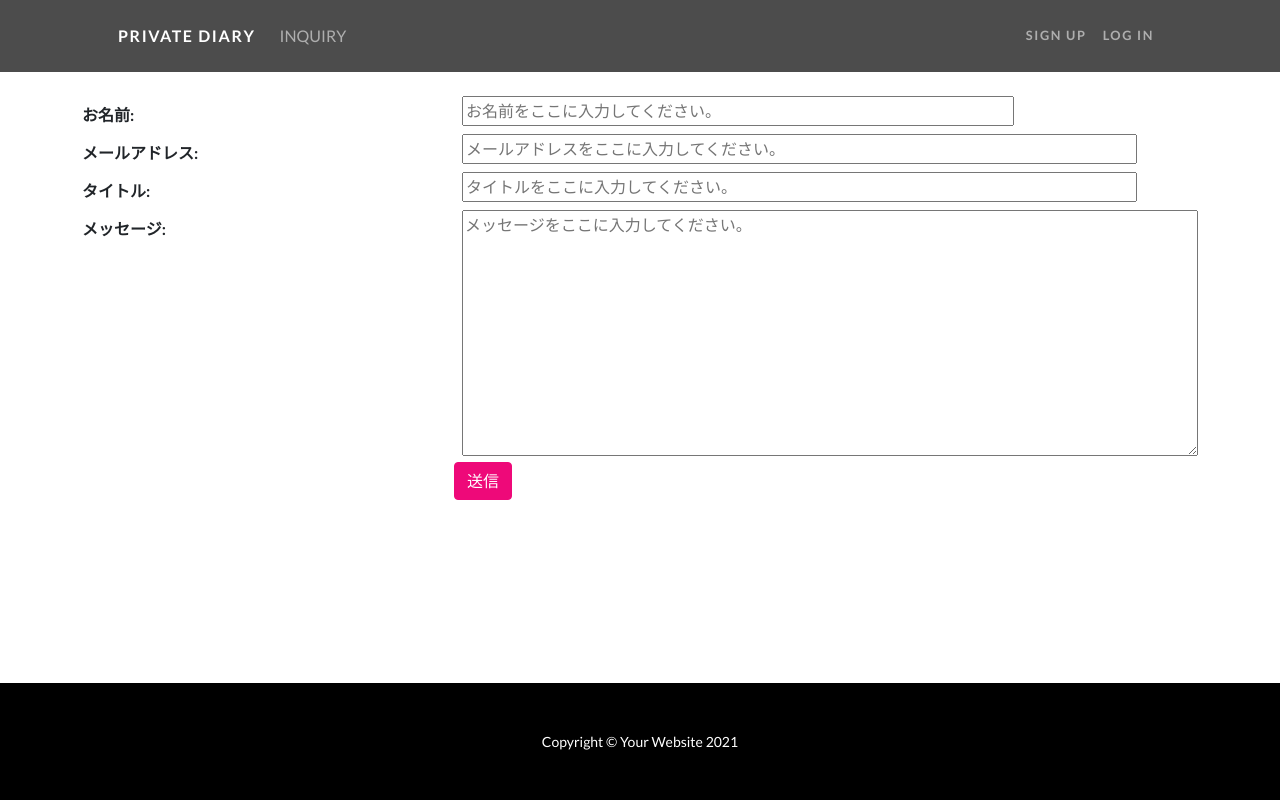
After one commit to sakata0130/private_diary, a Django app: page /inquiry/ in a window 1280 px wide. The commit adds this page. Run offline with Django 3.2, Linux system fonts and the light colour scheme; some libraries are stand-ins or nearby versions.

Commit message:
お問い合わせフォームの作成

```diff
--- /dev/null
+++ b/diary/forms.py
@@ -0,0 +1,22 @@
+from django import forms
+
+class InquiryForm(forms.Form):
+    name = forms.CharField(label='お名前', max_length=30)
+    email = forms.EmailField(label='メールアドレス')
+    title = forms.CharField(label='タイトル', max_length=30)
+    message = forms.CharField(label='メッセージ', widget=forms.Textarea)
+
+    def __init__(self, *args, **kwargs):
+        super().__init__(*args, **kwargs)
+
+        self.fields['name'].widget.attrs['class'] = 'col-9'
+        self.fields['name'].widget.attrs['placeholder'] = 'お名前をここに入力してください。'
+
+        self.fields['email'].widget.attrs['class'] = 'col-11'
+        self.fields['email'].widget.attrs['placeholder'] = 'メールアドレスをここに入力してください。'
+
+        self.fields['title'].widget.attrs['class'] = 'col-11'
+        self.fields['title'].widget.attrs['placeholder'] = 'タイトルをここに入力してください。'
+
+        self.fields['message'].widget.attrs['class'] = 'col-12'
+        self.fields['message'].widget.attrs['placeholder'] = 'メッセージをここに入力してください。'
--- a/diary/templates/diary/base.html
+++ b/diary/templates/diary/base.html
@@ -6,7 +6,7 @@
         <meta name="viewport" content="width=device-width, initial-scale=1, shrink-to-fit=no" />
         <meta name="description" content="" />
         <meta name="author" content="" />
-        <title>One Page Wonder - Start Bootstrap Template</title>
+        <title>{% block title %}{% endblock %}</title>
         <link rel="icon" type="image/x-icon" href="{% static 'assets/favicon.ico' %}" />
         <!-- Font Awesome icons (free version)-->
         <script src="https://use.fontawesome.com/releases/v5.15.3/js/all.js" crossorigin="anonymous"></script>
@@ -15,83 +15,32 @@
         <link href="https://fonts.googleapis.com/css?family=Lato:100,100i,300,300i,400,400i,700,700i,900,900i" rel="stylesheet" />
         <!-- Core theme CSS (includes Bootstrap)-->
         <link href="{% static 'css/styles.css' %}" rel="stylesheet" />
+        <link rel="stylesheet" href="{% static 'css/mystyle.css' %}">
     </head>
     <body id="page-top">
         <!-- Navigation-->
         <nav class="navbar navbar-expand-lg navbar-dark navbar-custom fixed-top">
             <div class="container px-5">
-                <a class="navbar-brand" href="#page-top">Start Bootstrap</a>
+                <a class="navbar-brand" href="#page-top">PRIVATE DIARY</a>
                 <button class="navbar-toggler" type="button" data-bs-toggle="collapse" data-bs-target="#navbarResponsive" aria-controls="navbarResponsive" aria-expanded="false" aria-label="Toggle navigation"><span class="navbar-toggler-icon"></span></button>
                 <div class="collapse navbar-collapse" id="navbarResponsive">
+                    <ul class="navbar-nav mr-auto">
+                        <li class="nav-item{% block active_inquiry %}{% endblock %}">
+                            <a class="nav-link" href="{% url 'diary:inquiry' %}">INQUIRY</a>
+                        </li>
+                    </ul>
                     <ul class="navbar-nav ms-auto">
-                        <li class="nav-item"><a class="nav-link" href="#!">Sign Up</a></li>
-                        <li class="nav-item"><a class="nav-link" href="#!">Log In</a></li>
+                        <li class="nav-item"><a class="nav-link" href="#">Sign Up</a></li>
+                        <li class="nav-item"><a class="nav-link" href="#">Log In</a></li>
                     </ul>
                 </div>
             </div>
         </nav>
-        <!-- Header-->
-        <header class="masthead text-center text-white">
-            <div class="masthead-content">
-                <div class="container px-5">
-                    <h1 class="masthead-heading mb-0">One Page Wonder</h1>
-                    <h2 class="masthead-subheading mb-0">Will Rock Your Socks Off</h2>
-                    <a class="btn btn-primary btn-xl rounded-pill mt-5" href="#scroll">Learn More</a>
-                </div>
-            </div>
-            <div class="bg-circle-1 bg-circle"></div>
-            <div class="bg-circle-2 bg-circle"></div>
-            <div class="bg-circle-3 bg-circle"></div>
-            <div class="bg-circle-4 bg-circle"></div>
-        </header>
-        <!-- Content section 1-->
-        <section id="scroll">
-            <div class="container px-5">
-                <div class="row gx-5 align-items-center">
-                    <div class="col-lg-6 order-lg-2">
-                        <div class="p-5"><img class="img-fluid rounded-circle" src="{% static 'assets/img/01.jpg' %}" alt="..." /></div>
-                    </div>
-                    <div class="col-lg-6 order-lg-1">
-                        <div class="p-5">
-                            <h2 class="display-4">For those about to rock...</h2>
-                            <p>Lorem ipsum dolor sit amet, consectetur adipisicing elit. Quod aliquid, mollitia odio veniam sit iste esse assumenda amet aperiam exercitationem, ea animi blanditiis recusandae! Ratione voluptatum molestiae adipisci, beatae obcaecati.</p>
-                        </div>
-                    </div>
-                </div>
-            </div>
-        </section>
-        <!-- Content section 2-->
-        <section>
-            <div class="container px-5">
-                <div class="row gx-5 align-items-center">
-                    <div class="col-lg-6">
-                        <div class="p-5"><img class="img-fluid rounded-circle" src="{% static 'assets/img/02.jpg' %}" alt="..." /></div>
-                    </div>
-                    <div class="col-lg-6">
-                        <div class="p-5">
-                            <h2 class="display-4">We salute you!</h2>
-                            <p>Lorem ipsum dolor sit amet, consectetur adipisicing elit. Quod aliquid, mollitia odio veniam sit iste esse assumenda amet aperiam exercitationem, ea animi blanditiis recusandae! Ratione voluptatum molestiae adipisci, beatae obcaecati.</p>
-                        </div>
-                    </div>
-                </div>
-            </div>
-        </section>
-        <!-- Content section 3-->
-        <section>
-            <div class="container px-5">
-                <div class="row gx-5 align-items-center">
-                    <div class="col-lg-6 order-lg-2">
-                        <div class="p-5"><img class="img-fluid rounded-circle" src="{% static 'assets/img/03.jpg' %}" alt="..." /></div>
-                    </div>
-                    <div class="col-lg-6 order-lg-1">
-                        <div class="p-5">
-                            <h2 class="display-4">Let there be rock!</h2>
-                            <p>Lorem ipsum dolor sit amet, consectetur adipisicing elit. Quod aliquid, mollitia odio veniam sit iste esse assumenda amet aperiam exercitationem, ea animi blanditiis recusandae! Ratione voluptatum molestiae adipisci, beatae obcaecati.</p>
-                        </div>
-                    </div>
-                </div>
-            </div>
-        </section>
+
+        {% block header %}{% endblock %}
+
+        {% block contents %}{% endblock %}
+
         <!-- Footer-->
         <footer class="py-5 bg-black">
             <div class="container px-5"><p class="m-0 text-center text-white small">Copyright &copy; Your Website 2021</p></div>
--- /dev/null
+++ b/diary/templates/diary/inquiry.html
@@ -0,0 +1,36 @@
+{% extends 'diary/base.html' %}
+
+{% block title %}お問い合わせ|Private Diary{% endblock %}
+
+{% block active_inquiry %}active{% endblock %}
+
+{% block contents %}
+        <!-- Content section 1-->
+        <div class="container">
+            <div class="row">
+                <div class="my-div-style">
+                    <form method="post">
+                        {% csrf_token %}
+
+                        {{ form.non_field_errors }}
+
+                        {% for field in form %}
+                            <div class="form-group row">
+                                <label for="{{ field.id_for_label }}" class="col-sm-4 col-form-label">
+                                    <strong>{{ field.label_tag }}</strong>
+                                </label>
+                                <div class="col-sm-8">
+                                    {{ field }}
+                                    {{ field.errors }}
+                                </div>
+                            </div>
+                        {% endfor %}
+
+                        <div class="offset-sm-4 col-sm-8">
+                            <button class="btn btn-primary" type="submit">送信</button>
+                        </div>
+                    </form>
+                </div>
+            </div>
+        </div>
+{% endblock %}
--- a/diary/urls.py
+++ b/diary/urls.py
@@ -4,4 +4,5 @@ from . import views
 app_name = 'diary'
 urlpatterns = [
     path('', views.IndexView.as_view(), name='index'),
+    path('inquiry/', views.InquiryView.as_view(), name="inquiry"),
 ]
--- a/diary/views.py
+++ b/diary/views.py
@@ -1,10 +1,15 @@
 from django.http.response import Http404, HttpResponse
 from django.shortcuts import render
 from django.views import generic
+from .forms import InquiryForm
 
 # Create your views here.
 def index(request):
     return render(request, 'diary/index.html')
 
 class IndexView(generic.TemplateView):
-    template_name="diary/base.html"
+    template_name="diary/index.html"
+
+class InquiryView(generic.FormView):
+    template_name = "diary/inquiry.html"
+    form_class = InquiryForm
--- a/requirements.txt
+++ b/requirements.txt
@@ -1 +1,2 @@
 Django==2.2.2
+pylint-django==2.4.4
--- a/static/css/mystyle.css
+++ b/static/css/mystyle.css
@@ -0,0 +1,13 @@
+body, #wrapper {
+    display: flex;
+    flex-direction: column;
+    min-height: 100vh;
+}
+
+footer {
+    margin-top: auto;
+}
+
+.my-div-style {
+    margin-top: 6rem;
+}
```
Also changed, not shown: diary/templates/diary/index.html (+71 -12 lines).
